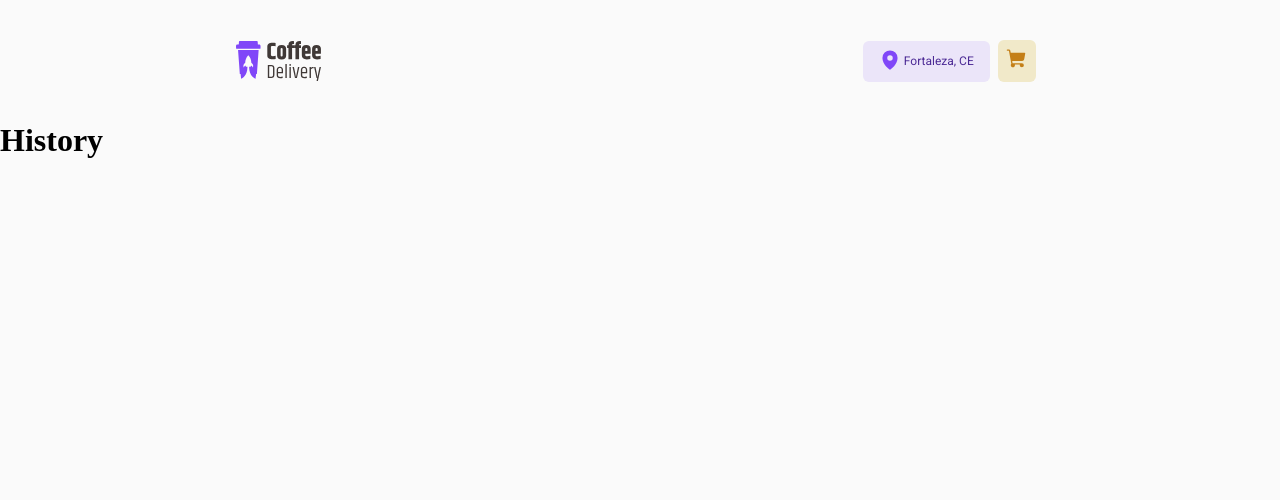
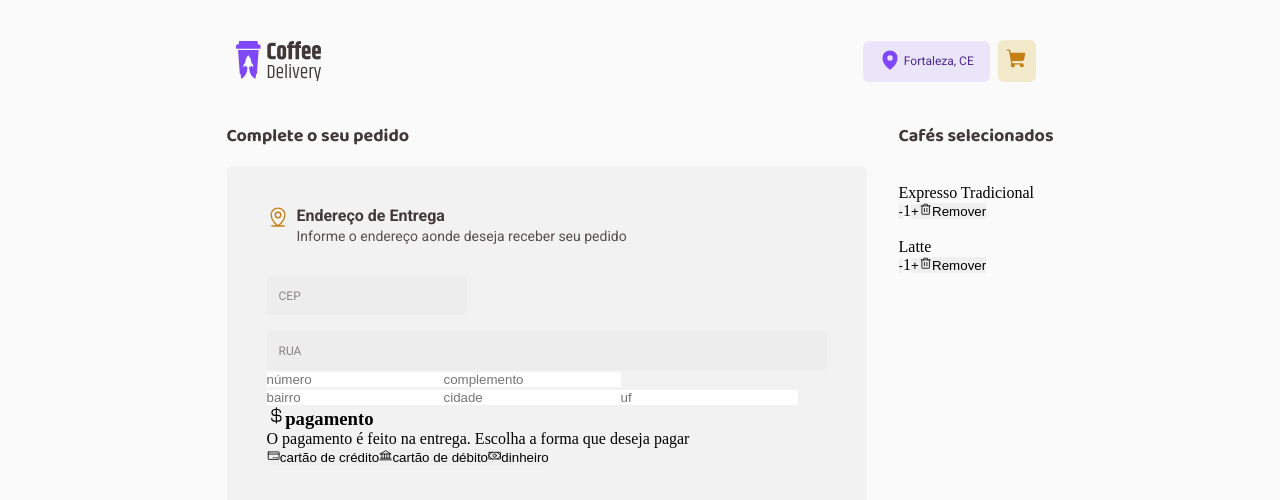
Before and after one commit to maike-k/CoffeDelivery, a React (Vite) app: page /history in a window 1280 px wide. Shown: the top 500 px of the page. Built offline with nearby package versions, Linux system fonts and the light colour scheme.

Commit message:
Checkout em produção

```diff
--- a/src/Router/Routes.tsx
+++ b/src/Router/Routes.tsx
@@ -1,6 +1,6 @@
 import { Route, Routes } from 'react-router-dom'
 import { Home } from '../pages/Home'
-import { History } from '../pages/History'
+import { Checkout } from '../pages/Checkout'
 import { Order } from '../pages/Order'
 import { HeaderLayout } from '../layout/DefaultLayouts'
 
@@ -9,7 +9,7 @@ export const Router = () => {
     <Routes>
       <Route path="/" element={<HeaderLayout />}>
         <Route path="/" element={<Home />} />
-        <Route path="/history" element={<History />} />
+        <Route path="/history" element={<Checkout />} />
         <Route path="/order" element={<Order />} />
       </Route>
     </Routes>
--- /dev/null
+++ b/src/pages/Checkout/index.tsx
@@ -0,0 +1,96 @@
+import { MapPinLine, CurrencyDollar, CreditCard, Bank, Money, Trash } from 'phosphor-react'
+import { CheckoutAddress, CheckoutContainer, CheckoutData, CheckoutForm, CheckoutOne, CheckoutThree, CheckoutTwo } from './styles'
+export const Checkout = () => {
+
+  return (
+    <CheckoutContainer>
+      <div>
+        <h2>Complete o seu pedido</h2>
+        <CheckoutForm>
+          <form>
+            <CheckoutAddress>
+              <i><MapPinLine size={22} /></i>
+              <div>
+                <strong>
+                  Endereço de Entrega
+                </strong>
+                <span>Informe o endereço aonde deseja receber seu pedido</span>
+              </div>
+            </CheckoutAddress>
+            <CheckoutData>
+              <CheckoutOne>
+                <input type="text" placeholder='cep' />
+                <input type="text" placeholder='rua' />
+              </CheckoutOne>
+              <CheckoutTwo>
+                <input type="text" placeholder='número' />
+                <input type="text" placeholder='complemento' />
+              </CheckoutTwo>
+              <CheckoutThree>
+                <input type="text" placeholder='bairro' />
+                <input type="text" placeholder='cidade' />
+                <input type="text" placeholder='uf' />
+              </CheckoutThree>
+            </CheckoutData>
+            <div>
+              <h3>
+                <CurrencyDollar />
+                pagamento
+              </h3>
+              <span>O pagamento é feito na entrega. Escolha a forma que deseja pagar</span>
+            </div>
+            <div>
+              <button>
+                <CreditCard />
+                cartão de crédito
+              </button>
+              <button>
+                <Bank />
+                cartão de débito
+              </button>
+              <button>
+                <Money />
+                dinheiro
+              </button>
+            </div>
+          </form>
+        </CheckoutForm>
+      </div>
+      <div>
+        <h2>Cafés selecionados</h2>
+        <div>
+          <div>
+            <img src="" alt="" />
+            <div>
+              <span>Expresso Tradicional</span>
+              <div>
+                <button>-</button>
+                <span>1</span>
+                <button>+</button>
+                <button>
+                  <Trash />
+                  Remover
+                </button>
+              </div>
+            </div>
+          </div>
+          <div>
+            <img src="" alt="" />
+            <div>
+              <span>Latte</span>
+              <div>
+                <button>-</button>
+                <span>1</span>
+                <button>+</button>
+                <button>
+                  <Trash />
+                  Remover
+                </button>
+              </div>
+            </div>
+          </div>
+        </div>
+      </div>
+    </CheckoutContainer>
+  )
+}
--- /dev/null
+++ b/src/pages/Checkout/styles.ts
@@ -0,0 +1,112 @@
+import styled from 'styled-components'
+
+export const CheckoutContainer = styled.div`
+  display: flex;
+  justify-content: center;
+  gap: 2rem;
+
+
+  h2 {
+    font-size: 1.12rem;
+    font-family: 'Baloo 2', sans-serif;
+    font-weight: 700;
+    color: ${(props) => props.theme['gray-500']};
+    margin-bottom: 1rem;;
+  }
+`
+
+export const CheckoutForm = styled.div`
+  background-color: ${(props) => props.theme['light-200']};
+  padding: 2.5rem;
+  border-radius: 6px;
+
+`
+
+export const CheckoutAddress = styled.div`
+  display: flex;
+  gap: .5rem;
+  margin-bottom: 2rem;
+
+  i {
+    color: ${(props) => props.theme['yellow-700']}
+  }
+
+  div {
+    display: flex;
+    flex-direction: column;
+    gap: 0.2rem;
+  }
+
+  strong {
+    font-size: 1rem;
+    font-family: 'Roboto', sans-serif;
+    font-weight: 700;
+    color: ${(props) => props.theme['gray-500']};
+  }
+
+  span {
+    font-family: 'Roboto', sans-serif;
+    font-size: .875rem;
+    color: ${(props) => props.theme['gray-400']};
+  }
+
+`
+
+export const CheckoutData = styled.div`
+  width: 35rem;
+`
+
+
+
+export const CheckoutOne = styled.div`
+  display: flex;
+  flex-direction: column;
+  gap: 1rem;
+
+  input:first-child {
+    border-radius: 4px;
+    padding: .75rem;
+    width: 12.5rem;
+    background: ${(props) => props.theme['light-300']};
+
+    &::placeholder {
+    font-family: 'Roboto', sans-serif;
+    font-size: .75rem;
+    text-transform: uppercase;
+    color: ${(props) => props.theme['gray-300']};
+
+  }
+
+  &:focus {
+    border: 1px solid ${(props) => props.theme['yellow-700']};
+    color: ${(props) => props.theme['gray-400']};
+
+  }
+  }
+
+  input:last-child {
+    width: 100%;
+    padding: .75rem;
+    border-radius: 4px;
+    background: ${(props) => props.theme['light-300']};
+
+    &::placeholder {
+    font-family: 'Roboto', sans-serif;
+    font-size: .75rem;
+    text-transform: uppercase;
+    color: ${(props) => props.theme['gray-300']};
+
+  }
+
+  &:focus {
+    border: 1px solid ${(props) => props.theme['yellow-700']};
+    color: ${(props) => props.theme['gray-400']};
+  }
+  }
+
+
+
+`
+export const CheckoutTwo = styled.div``
+
+export const CheckoutThree = styled.div``
--- a/src/pages/History/index.tsx
+++ /dev/null
@@ -1,4 +0,0 @@
-export const History = () => {
-
-  return <h1>History</h1>
-}
--- a/src/pages/Home/Menu/styles.ts
+++ b/src/pages/Home/Menu/styles.ts
@@ -85,6 +85,22 @@ export const CoffeeType = styled.span`
 
 `
 
+export const Card = styled.div`
+ button {
+    background: ${(props) => props.theme['blue-500']};
+    color: ${(props) => props.theme.white};
+    padding: .3rem;
+    border-radius: 6px;
+    display: flex;
+    align-items: center;
+    padding: .5rem;
+    cursor: pointer;
+  }
+   button:hover {
+    background-color: ${(props) => props.theme['blue-300']};
+  }
+`
+
 
 export const CoffeeCard = styled.div`
 
@@ -107,16 +123,6 @@ export const CoffeeCard = styled.div`
     font-weight: 800;
     font-family: 'Baloo 2', sans-serif;
     font-size: 1.5rem;
-  }
-
-  i {
-    background: ${(props) => props.theme['blue-500']};
-    color: ${(props) => props.theme.white};
-    padding: .3rem;
-    border-radius: 6px;
-    display: flex;
-    align-items: center;
-    padding: .5rem
   }
 
 `
```
Also changed, not shown: src/pages/Home/Menu/index.tsx (+60 -29 lines), src/pages/History/styles.ts (deleted).
